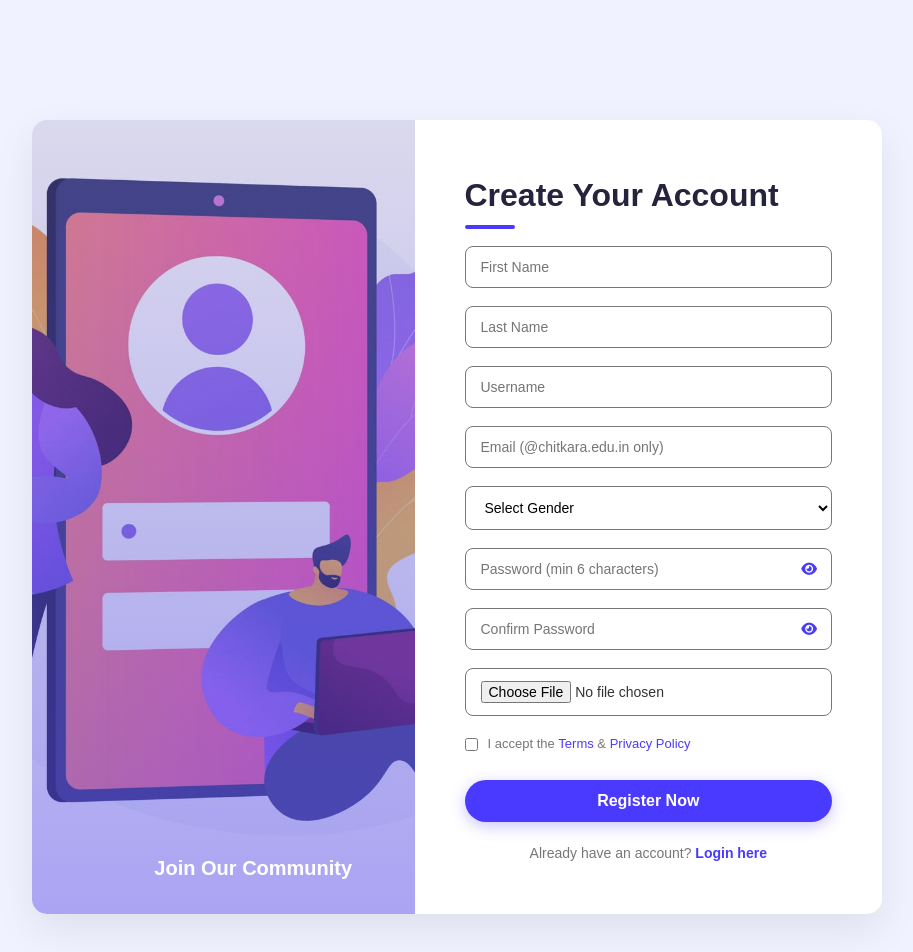
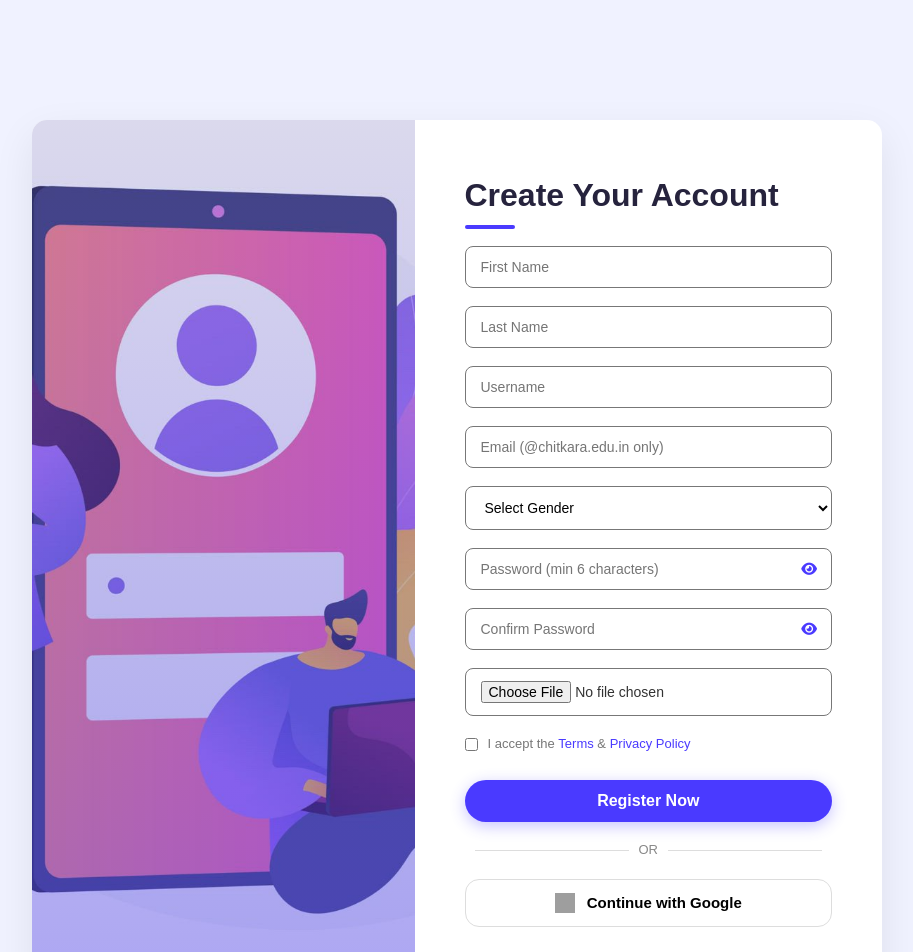
Before and after one commit to amanat07/DostiShip, a React (Vite) app in the folder frontend/: page /register in a window 1280 px wide. Shown: the top 952 px of the page, without its empty margins (183-1096 px from the left). Built offline with nearby package versions, Linux system fonts and the light colour scheme; grey boxes are pictures that could not be loaded.

Commit message:
added google oauth in register page

```diff
--- a/frontend/src/pages/Dashboard.jsx
+++ b/frontend/src/pages/Dashboard.jsx
@@ -356,26 +356,64 @@ useEffect(() => {
               {posts.length === 0 ? (
                 <p className={styles.emptyFeed}>No posts yet. Be the first to post!</p>
               ) : (
+
 posts.map((post) => {
-                  const isLiked      = post.likes.includes(user.id);
-                  const isOwner      = post.user?._id === user.id;
-                  const commentsOpen = activeComments[post._id];
+  const isLiked =
+    post.likes.includes(
+      user._id || user.id
+    );
+
+  const isOwner =
+    post.user?._id ===
+    (user._id || user.id);
+
+  const commentsOpen =
+    activeComments[post._id];
 
   return (
-                    <div key={post._id} className={styles.activityItem}>
+    <div
+      key={post._id}
+      className={styles.activityItem}
+    >
       <div className={styles.activityHeader}>
         <Avatar
-                          name={post.user?.name}
+          name={
+            post.user?.username ||
+            post.username ||
+            post.user?.email
+              ?.replace(
+                "@chitkara.edu.in",
+                ""
+              ) ||
+            "User"
+          }
           pic={post.user?.profilePic}
           size={44}
           fontSize={16}
         />
+
         <div style={{ flex: 1 }}>
-                          <div className={styles.activityUser}>{post.user?.name || "User"}</div>
+          <div className={styles.activityUser}>
+            {
+              post.user?.username ||
+              post.username ||
+              post.user?.email
+                ?.replace(
+                  "@chitkara.edu.in",
+                  ""
+                ) ||
+              "User"
+            }
+          </div>
+
           <div className={styles.activityTime}>
-                            <i className="fa-solid fa-clock" /> {formatTime(post.createdAt)}
+            <i className="fa-solid fa-clock" />
+            {" "}
+            {formatTime(post.createdAt)}
           </div>
         </div>
+
+
                         {isOwner && (
                           <button
                             className={styles.deleteBtn}
--- a/frontend/src/pages/Register.jsx
+++ b/frontend/src/pages/Register.jsx
@@ -229,6 +229,26 @@ function Register() {
           <button className={styles.registerBtn} disabled={loading}>
             {loading ? "Registering..." : "Register Now"}
           </button>
+<div className={styles.divider}>
+  <span>OR</span>
+</div>
+
+<button
+  type="button"
+  className={styles.googleBtn}
+  onClick={() => {
+    window.location.href =
+      "http://localhost:5000/auth/google";
+  }}
+>
+  <img
+    src="https://cdn.jsdelivr.net/gh/devicons/devicon/icons/google/google-original.svg"
+    alt="Google"
+  />
+
+  Continue with Google
+</button>
+
         </form>
 
         <div className={styles.loginLink}>
--- a/frontend/src/styles/Register.module.css
+++ b/frontend/src/styles/Register.module.css
@@ -234,3 +234,47 @@
     padding: 30px;
   }
 }
+.divider{
+  display:flex;
+  align-items:center;
+  justify-content:center;
+  margin:18px 0;
+  color:#888;
+  font-size:13px;
+}
+
+.divider::before,
+.divider::after{
+  content:"";
+  flex:1;
+  height:1px;
+  background:#ddd;
+  margin:0 10px;
+}
+
+.googleBtn{
+  width:100%;
+  height:48px;
+  border:none;
+  border-radius:14px;
+  background:white;
+  border:1px solid #ddd;
+  display:flex;
+  align-items:center;
+  justify-content:center;
+  gap:12px;
+  font-size:15px;
+  font-weight:600;
+  cursor:pointer;
+  transition:.25s ease;
+}
+
+.googleBtn:hover{
+  transform:translateY(-2px);
+  box-shadow:0 8px 20px rgba(0,0,0,.08);
+}
+
+.googleBtn img{
+  width:20px;
+  height:20px;
+}
```
Also changed, not shown: 2 other files (tests, documents, lock files or other folders). Lines whose indentation alone changed are shown as unchanged.
